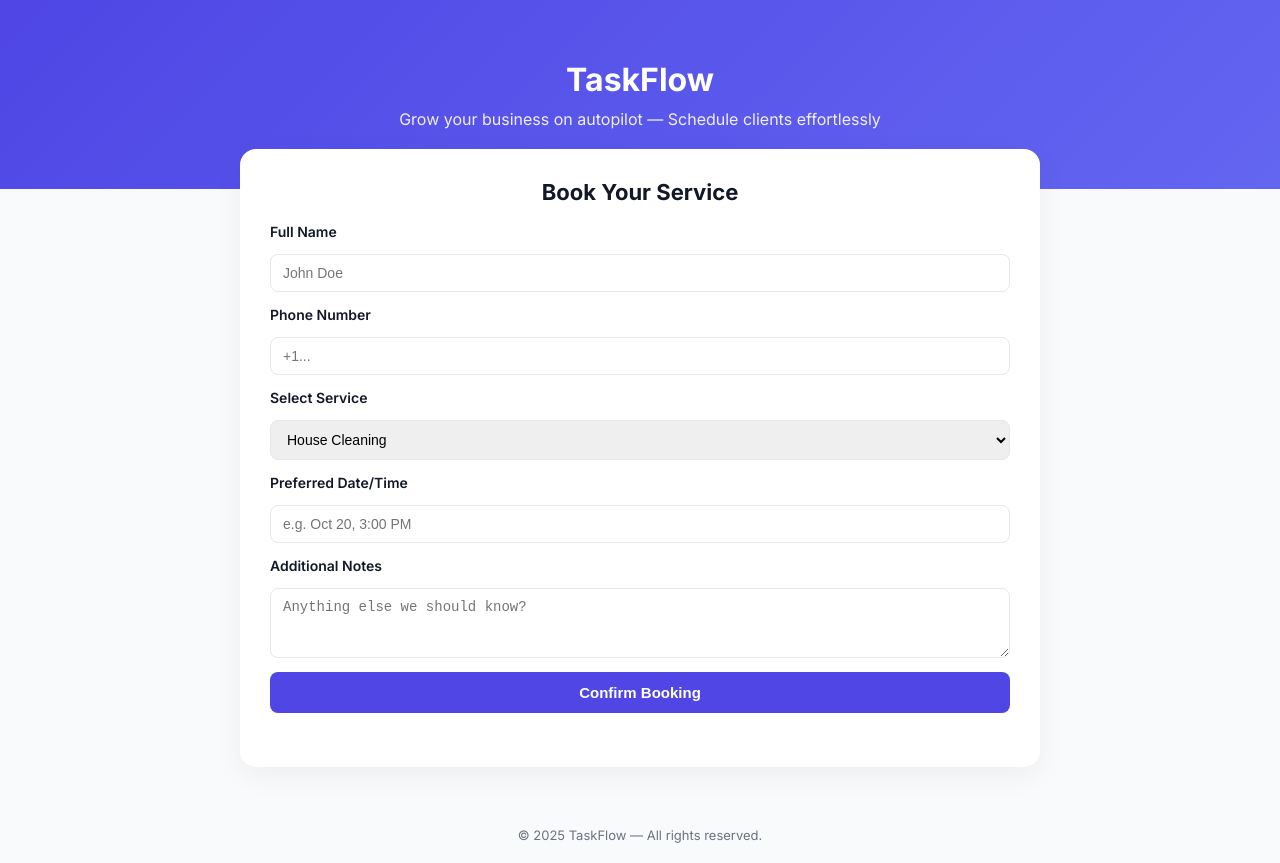
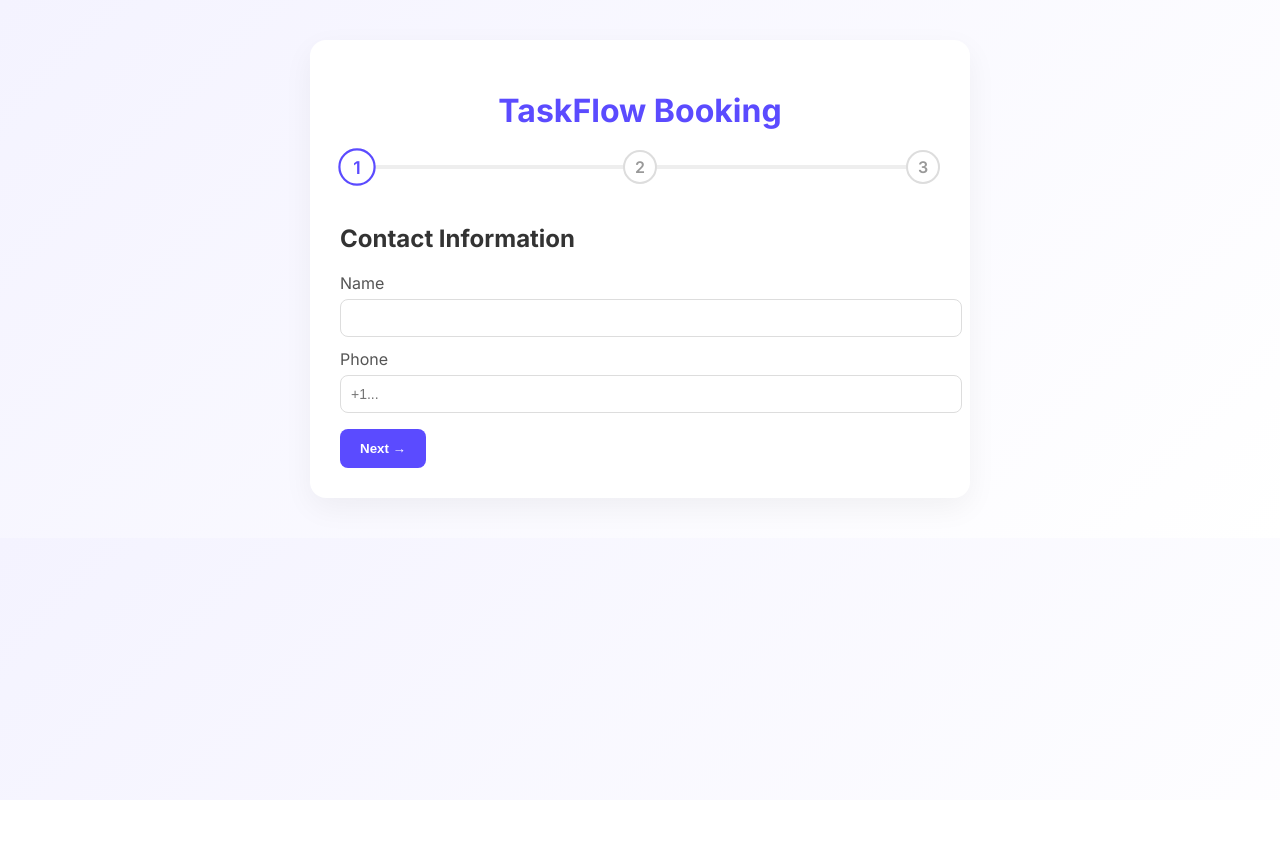
Before and after one commit to salmansdiodi02-stack/taskflow_mvp_v2, a React app: page frontend/index.html in a window 1280 px wide. After the commit the page ends 800 px from the top, so only its background shows below. Built offline with nearby package versions, Linux system fonts and the light colour scheme.

Commit message:
Final light theme + 5 main services update

```diff
--- a/frontend/index.html
+++ b/frontend/index.html
@@ -1,153 +1,244 @@
-<!doctype html>
+<!DOCTYPE html>
 <html lang="en">
 <head>
-  <meta charset="utf-8" />
-  <meta name="viewport" content="width=device-width, initial-scale=1" />
-  <title>TaskFlow — Book Your Service</title>
+  <meta charset="UTF-8">
+  <meta name="viewport" content="width=device-width, initial-scale=1.0">
+  <title>TaskFlow Booking</title>
   <link href="https://fonts.googleapis.com/css2?family=Inter:wght@400;600;700&display=swap" rel="stylesheet">
+
+  <!-- 🔥 THIS IS THE STYLE SECTION -->
   <style>
-    :root {
-      --primary: #4f46e5;
-      --bg: #f9fafb;
-      --text: #111827;
-      --muted: #6b7280;
-      --card: #ffffff;
-    }
-    * { box-sizing: border-box; }
     body {
-      font-family: 'Inter', sans-serif;
+      font-family: "Inter", sans-serif;
+      background: linear-gradient(135deg, #f4f3ff, #ffffff);
       margin: 0;
-      padding: 0;
-      background: var(--bg);
-      color: var(--text);
-    }
-    header {
-      background: linear-gradient(135deg, var(--primary), #6366f1);
-      color: white;
-      text-align: center;
-      padding: 60px 20px;
-    }
-    header h1 { font-size: 32px; margin: 0 0 10px; }
-    header p { margin: 0; font-size: 16px; opacity: 0.9; }
-
-    main {
-      max-width: 800px;
-      margin: -40px auto 40px;
-      background: var(--card);
-      border-radius: 16px;
-      box-shadow: 0 8px 30px rgba(0,0,0,0.05);
-      padding: 30px;
+      padding: 40px;
+      color: #333;
     }
 
-    h2 {
-      margin-top: 0;
-      text-align: center;
-      font-size: 22px;
+    .container {
+      max-width: 600px;
+      margin: 0 auto;
+      background: white;
+      border-radius: 16px;
+      padding: 30px;
+      box-shadow: 0 10px 30px rgba(0,0,0,0.05);
     }
 
-    form { display: flex; flex-direction: column; gap: 14px; }
-    label { font-weight: 600; font-size: 14px; }
-    input, select, textarea {
-      padding: 10px 12px;
-      border: 1px solid #e5e7eb;
+    .header h1 {
+      text-align: center;
+      margin-bottom: 10px;
+      color: #5b4bff;
+      font-weight: 700;
+    }
+
+    .progress-bar {
+      position: relative;
+      display: flex;
+      justify-content: space-between;
+      align-items: center;
+      margin: 20px 0 40px;
+    }
+
+    .progress-bar::before {
+      content: "";
+      position: absolute;
+      height: 4px;
+      background: #eee;
+      width: 100%;
+      top: 50%;
+      transform: translateY(-50%);
+      z-index: 0;
+    }
+
+    .progress {
+      position: absolute;
+      height: 4px;
+      background: linear-gradient(90deg, #5b4bff, #9f7bff);
+      width: 0%;
+      top: 50%;
+      transform: translateY(-50%);
+      z-index: 1;
+      transition: 0.4s ease;
+    }
+
+    .step {
+      z-index: 2;
+      background: #fff;
+      border: 2px solid #ddd;
+      border-radius: 50%;
+      width: 30px;
+      height: 30px;
+      display: flex;
+      align-items: center;
+      justify-content: center;
+      font-weight: 600;
+      color: #999;
+      transition: 0.3s;
+    }
+
+    .step.active {
+      border-color: #5b4bff;
+      color: #5b4bff;
+      transform: scale(1.1);
+    }
+
+    .form-step {
+      display: none;
+      animation: fade 0.3s ease;
+    }
+
+    .form-step.active {
+      display: block;
+    }
+
+    @keyframes fade {
+      from { opacity: 0; transform: translateY(5px); }
+      to { opacity: 1; transform: translateY(0); }
+    }
+
+    label {
+      display: block;
+      margin: 12px 0 6px;
+      font-weight: 500;
+      color: #555;
+    }
+
+    input, select {
+      width: 100%;
+      padding: 10px;
       border-radius: 8px;
+      border: 1px solid #ddd;
       font-size: 14px;
+      transition: 0.2s;
+    }
+
+    input:focus, select:focus {
+      outline: none;
+      border-color: #5b4bff;
+      box-shadow: 0 0 4px rgba(91,75,255,0.2);
     }
 
     button {
-      background: var(--primary);
+      background: #5b4bff;
       color: white;
-      padding: 12px;
+      padding: 12px 20px;
       border: none;
       border-radius: 8px;
-      font-size: 15px;
+      margin-top: 16px;
+      cursor: pointer;
       font-weight: 600;
-      cursor: pointer;
-      transition: background 0.2s ease;
+      transition: background 0.3s ease, transform 0.2s;
     }
-    button:hover { background: #4338ca; }
+
+    button:hover {
+      background: #4a3bdd;
+      transform: translateY(-1px);
+    }
 
     .status {
-      text-align: center;
-      margin-top: 10px;
+      margin-top: 14px;
       font-size: 14px;
-      color: var(--muted);
+      color: #444;
     }
 
-    footer {
-      text-align: center;
-      padding: 20px;
-      font-size: 13px;
-      color: var(--muted);
+    @media (max-width: 600px) {
+      body { padding: 20px; }
+      .container { padding: 20px; }
     }
   </style>
+  <!-- 🔥 END OF STYLE SECTION -->
 </head>
+
 <body>
-  <header>
-    <h1>TaskFlow</h1>
-    <p>Grow your business on autopilot — Schedule clients effortlessly</p>
-  </header>
+  <div class="container">
+    <header class="header">
+      <h1>TaskFlow Booking</h1>
+      <div class="progress-bar">
+        <div class="progress" id="progress"></div>
+        <div class="step active">1</div>
+        <div class="step">2</div>
+        <div class="step">3</div>
+      </div>
+    </header>
 
-  <main>
-    <h2>Book Your Service</h2>
     <form id="bookingForm">
-      <label for="name">Full Name</label>
-      <input id="name" name="name" placeholder="John Doe" required />
+      <!-- STEP 1 -->
+      <div class="form-step active" id="step1">
+        <h2>Contact Information</h2>
+        <label>Name</label>
+        <input name="name" required />
+        <label>Phone</label>
+        <input name="phone" placeholder="+1..." required />
+        <button type="button" onclick="nextStep()">Next →</button>
+      </div>
 
-      <label for="phone">Phone Number</label>
-      <input id="phone" name="phone" placeholder="+1..." required />
+      <!-- STEP 2 -->
+      <div class="form-step" id="step2">
+        <h2>Service Details</h2>
+        <label>Service</label>
+        <select name="service">
+          <option>House Cleaning</option>
+          <option>Lawn Care</option>
+          <option>Painting</option>
+          <option>Plumbing</option>
+        </select>
+        <label>Preferred Date/Time</label>
+        <input name="preferred" placeholder="e.g. Oct 20 at 3 PM" />
+        <button type="button" onclick="prevStep()">← Back</button>
+        <button type="button" onclick="nextStep()">Next →</button>
+      </div>
 
-      <label for="service">Select Service</label>
-      <select id="service" name="service">
-        <option>House Cleaning</option>
-        <option>Lawn Care</option>
-        <option>Plumbing</option>
-        <option>Painting</option>
-      </select>
-
-      <label for="date">Preferred Date/Time</label>
-      <input id="date" name="date" placeholder="e.g. Oct 20, 3:00 PM" />
-
-      <label for="notes">Additional Notes</label>
-      <textarea id="notes" name="notes" rows="3" placeholder="Anything else we should know?"></textarea>
-
-      <button type="submit">Confirm Booking</button>
-      <div class="status" id="status"></div>
+      <!-- STEP 3 -->
+      <div class="form-step" id="step3">
+        <h2>Confirm & Submit</h2>
+        <p>Review your info and submit your booking.</p>
+        <button type="button" onclick="prevStep()">← Back</button>
+        <button type="submit">Submit Booking</button>
+        <div id="status" class="status"></div>
+      </div>
     </form>
-  </main>
-
-  <footer>
-    © 2025 TaskFlow — All rights reserved.
-  </footer>
+  </div>
 
   <script>
+    let current = 1;
+    const total = 3;
+
+    function showStep(n) {
+      document.querySelectorAll('.form-step').forEach((s, i) => {
+        s.classList.toggle('active', i === n - 1);
+      });
+      document.querySelectorAll('.step').forEach((s, i) => {
+        s.classList.toggle('active', i <= n - 1);
+      });
+      document.getElementById('progress').style.width = ((n - 1) / (total - 1)) * 100 + '%';
+      current = n;
+    }
+
+    function nextStep() { if (current < total) showStep(current + 1); }
+    function prevStep() { if (current > 1) showStep(current - 1); }
+
     const form = document.getElementById('bookingForm');
-    const status = document.getElementById('status');
     form.addEventListener('submit', async (e) => {
       e.preventDefault();
+      const status = document.getElementById('status');
       status.textContent = "Sending...";
-      const payload = {
-        name: form.name.value,
-        phone: form.phone.value,
-        service: form.service.value,
-        preferred: form.date.value,
-        notes: form.notes.value
-      };
+      const payload = Object.fromEntries(new FormData(form));
       try {
         const res = await fetch('https://taskflow-mvp-v2.onrender.com/api/leads', {
           method: 'POST',
           headers: {'Content-Type': 'application/json'},
           body: JSON.stringify(payload)
         });
-        if(res.ok){
-          status.textContent = "✅ Booking received! We’ll reach out shortly.";
+        if (res.ok) {
+          showStep(1);
           form.reset();
+          status.textContent = "✅ Booking received! We’ll contact you soon.";
         } else {
-          const txt = await res.text();
-          status.textContent = "Error: " + txt;
+          status.textContent = "❌ Error submitting booking.";
         }
       } catch {
-        status.textContent = "⚠️ Network error — server unreachable.";
+        status.textContent = "⚠️ Network error.";
       }
     });
   </script>
--- a/frontend/package.json
+++ b/frontend/package.json
@@ -13,6 +13,7 @@
   "license": "ISC",
   "dependencies": {
     "@vitejs/plugin-react": "^5.0.4",
+    "chart.js": "^4.5.1",
     "react": "^19.2.0",
     "react-dom": "^19.2.0",
     "vite": "^7.1.9"
```
Also changed, not shown: 1 other file.
